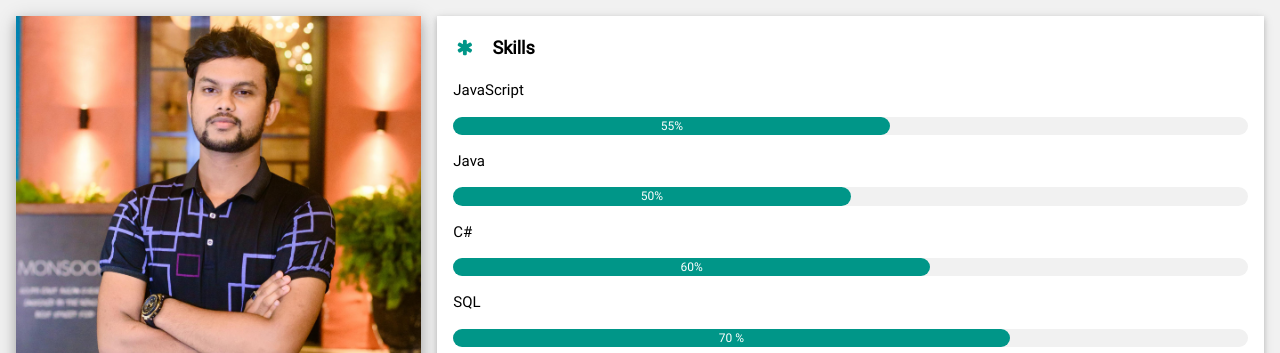
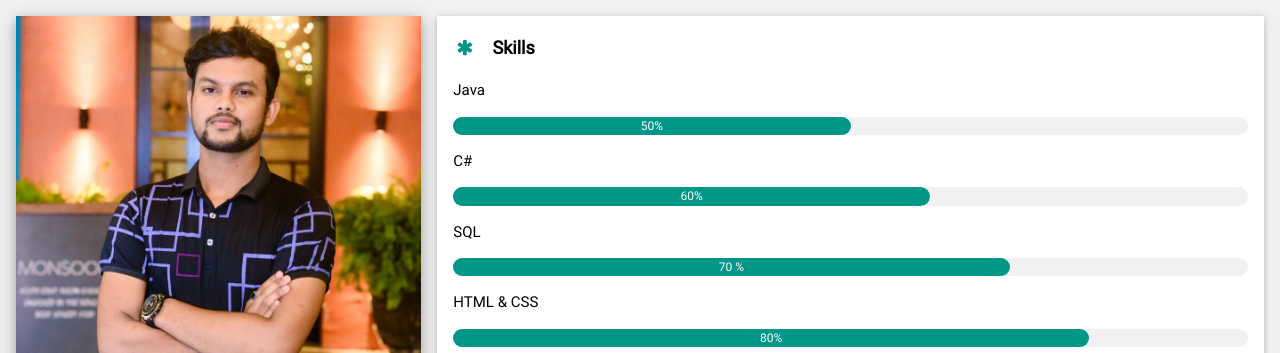
Before and after one commit to gigishankarunarathne/gigishankarunarathne.github.io, a plain HTML site: page index.html in a window 1280 px wide. Shown: the top 353 px of the page. Drawn offline with Linux system fonts and the light colour scheme.

Commit message:
Update index.html
edited skills

```diff
--- a/index.html
+++ b/index.html
@@ -50,7 +50,6 @@ html,body,h1,h2,h3,h4,h5,h6 {font-family: "Roboto", sans-serif}
           <hr>
           <p class="w3-large w3-text-theme"><b><i class="	fa fa-user-circle-o fa-fw w3-margin-right w3-text-teal"></i>About Me</b></p>
           <p>I am a Software engineering undergraduate who is confident in abilities to produce the greatest while struggling against the worst and also I am someone who has fast learning skills. I am determined to do well in my job and am determined to have a successful career. As well as make the company I work for more competitive. On the other hand, has the ability to play the role of a team player.</p>
-          <br>
           <p class="w3-large w3-text-theme"><b><i class="fa fa-globe fa-fw w3-margin-right w3-text-teal"></i>Find Me Online</b></p>
           <p><i class="fa fa-linkedin-square fa-fw w3-margin-right w3-large w3-text-teal"></i>https://www.linkedin.com/in/gigishankarunarathne/</p>
           <p><i class="fa fa-instagram fa-fw w3-margin-right w3-large w3-text-teal"></i>https://www.instagram.com/iamgigishan/</p>
@@ -65,10 +64,6 @@ html,body,h1,h2,h3,h4,h5,h6 {font-family: "Roboto", sans-serif}
 
       <div class="w3-container w3-card w3-white">
         <p class="w3-large"><b><i class="fa fa-asterisk fa-fw w3-margin-right w3-text-teal"></i>Skills</b></p>
-          <p>JavaScript</p>
-          <div class="w3-light-grey w3-round-xlarge w3-small">
-            <div class="w3-container w3-center w3-round-xlarge w3-teal" style="width:55%">55%</div>
-          </div>
           <p>Java</p>
           <div class="w3-light-grey w3-round-xlarge w3-small">
             <div class="w3-container w3-center w3-round-xlarge w3-teal" style="width:50%">50%</div>
@@ -83,10 +78,10 @@ html,body,h1,h2,h3,h4,h5,h6 {font-family: "Roboto", sans-serif}
           <div class="w3-light-grey w3-round-xlarge w3-small">
             <div class="w3-container w3-center w3-round-xlarge w3-teal" style="width:70%">70  %</div>
           </div>
-          <p>Python</p>
+          <p>HTML & CSS</p>
           <div class="w3-light-grey w3-round-xlarge w3-small">
-            <div class="w3-container w3-center w3-round-xlarge w3-teal" style="width:35%">
-              <div class="w3-center w3-text-white">35%</div>
+            <div class="w3-container w3-center w3-round-xlarge w3-teal" style="width:80%">
+              <div class="w3-center w3-text-white">80%</div>
             </div>
           </div>
           <p>Linux</p>
```
